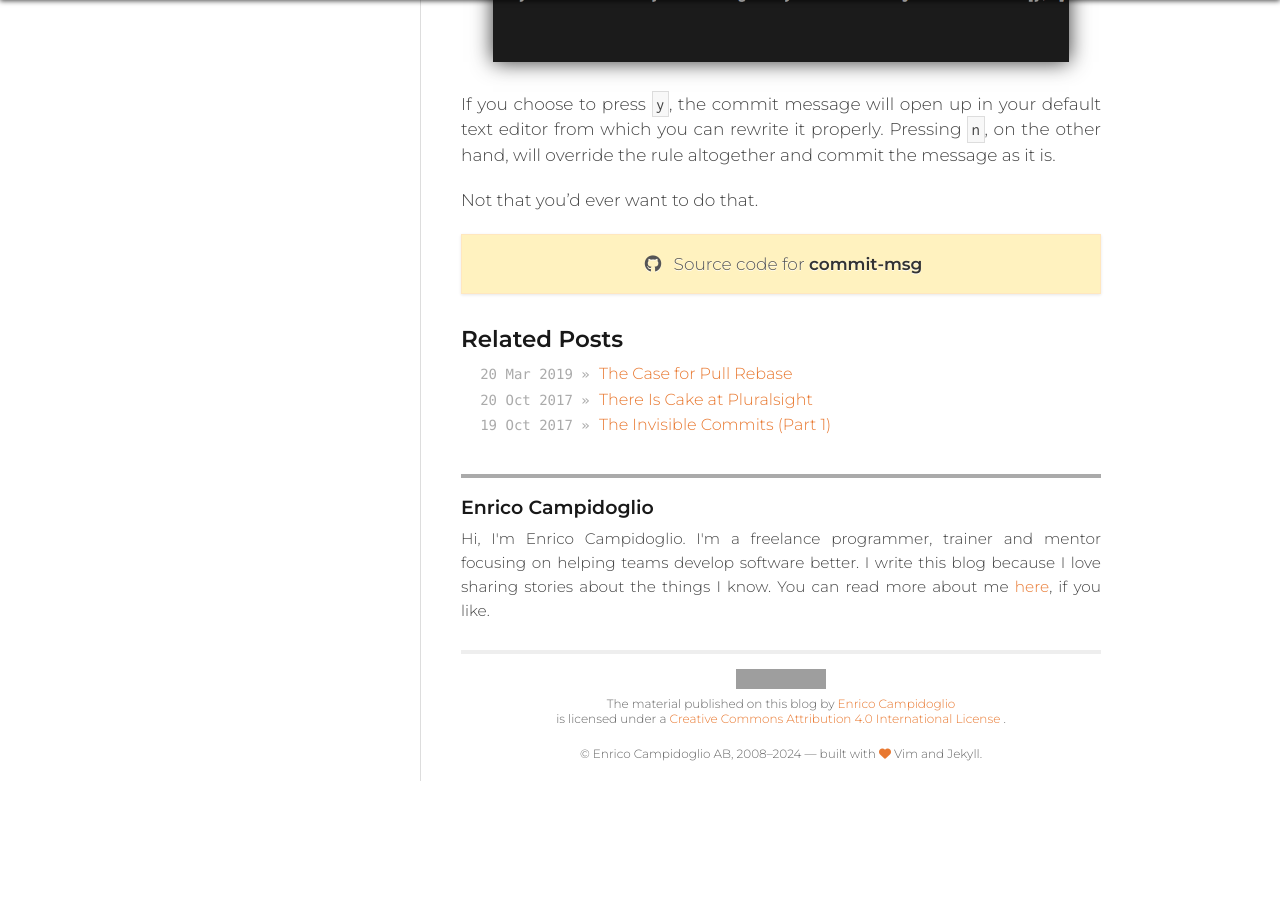
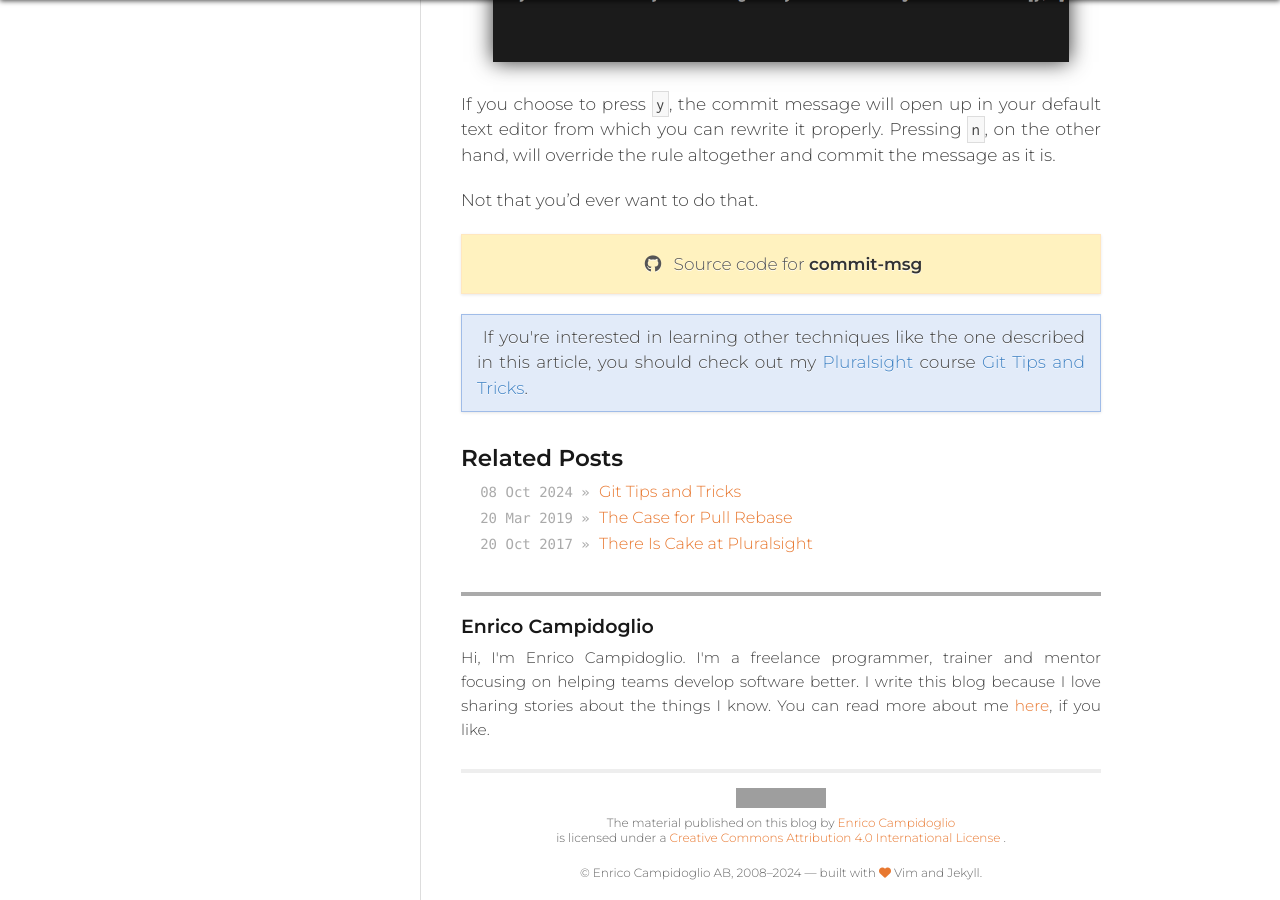
Before and after one commit to megakemp/megakemp.github.io, a Jekyll site: the page built from _posts/2014-08-14-the-importance-of-a-good-looking-history.md, in a window 1280 px wide and 900 px high, scrolled down 7706 px. Built offline with Jekyll 4.4.1, drawn with Linux system fonts in a browser that asks for light colours; comment, search, counter and statistics services are not loaded; before the commit the page ends 8487 px from its top, so only the background shows below that; grey boxes are pictures that could not be loaded.

Commit message:
Announces the new Git Tips and Tricks course at Pluralsight

```diff
--- a/_posts/2014-08-14-the-importance-of-a-good-looking-history.md
+++ b/_posts/2014-08-14-the-importance-of-a-good-looking-history.md
@@ -274,3 +274,10 @@ Not that you'd ever want to do that.
   <li id="github"><a href="https://gist.github.com/ecampidoglio/e380abe1c2556d05d302">Source code for <strong>commit-msg</strong></a></li>
 </ul>
 </div>
+
+<div class="note">
+<p>
+<i class="fa fa-play-circle-o fa-2x pull-left pull-left-three-lines"></i>
+If you're interested in learning other techniques like the one described in this article, you should check out my <a href="https://www.pluralsight.com/authors/enrico-campidoglio">Pluralsight</a> course <a href="https://www.pluralsight.com/courses/git-tips-tricks">Git Tips and Tricks</a>.
+</p>
+</div>
```
Also changed, not shown: _posts/2016-08-25-git-undo.md (+1 -1 lines), _posts/2017-04-19-what-is-in-a-git-branch.md (+1 -1 lines), _posts/2019-03-15-the-case-for-pull-rebase.md (+1 -1 lines), _posts/2024-10-08-git-tips-tricks-pluralsight.md (added, +17 -0 lines).
